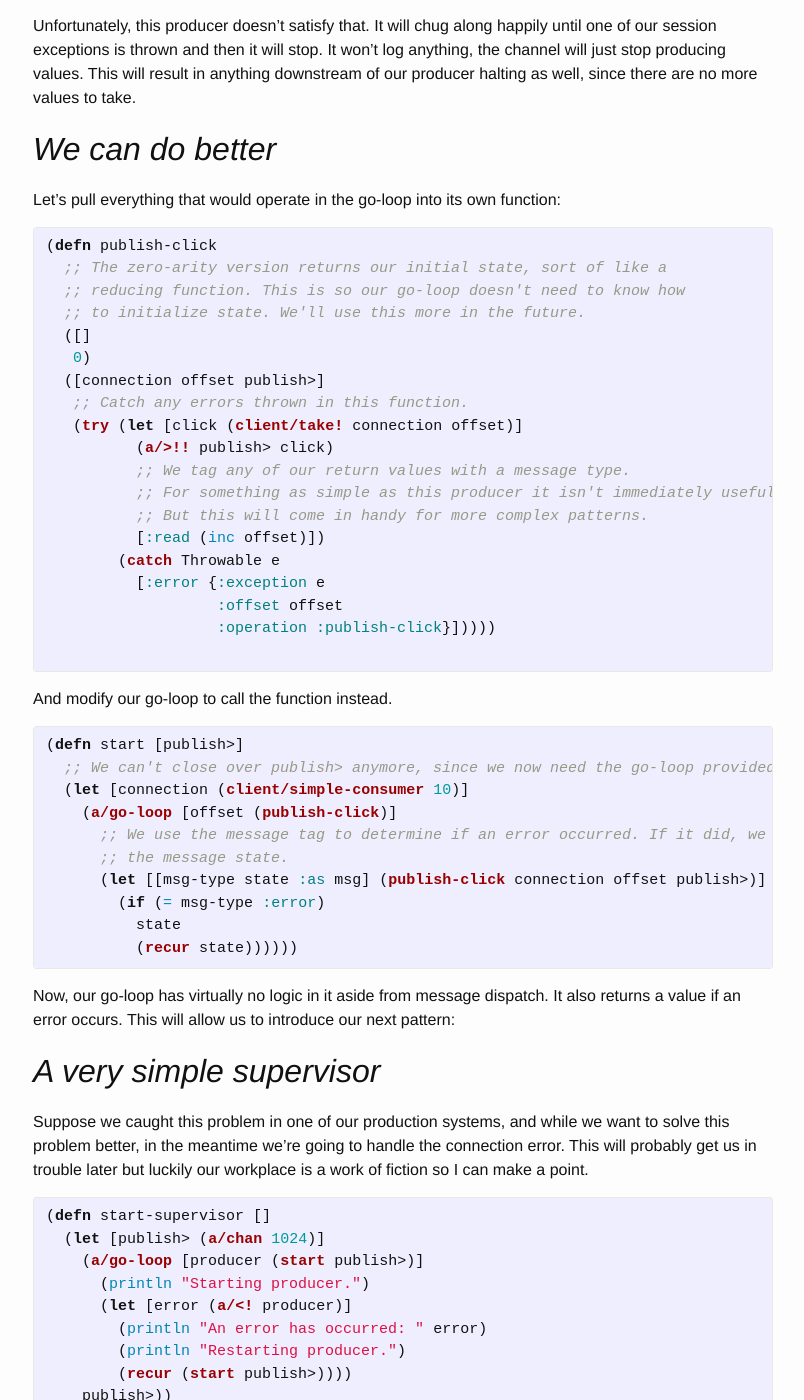
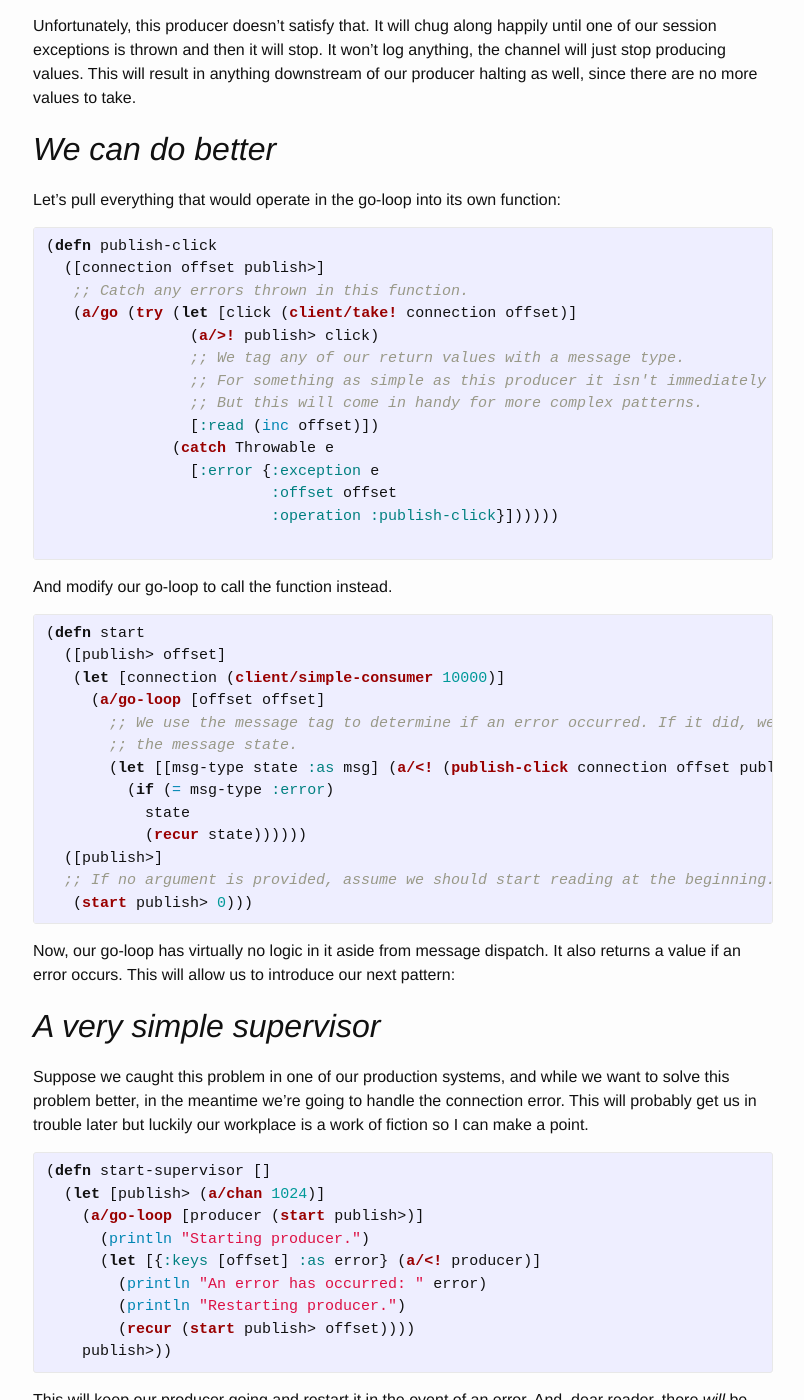
Before and after one commit to angusiguess/angusiguess.github.io-archive, a Jekyll site: the page built from _posts/2016-04-04-producers-and-error-handling.markdown, in a window 1280 px wide and 1400 px high, scrolled down 2933 px. Shown: the whole window, without its empty margins (237-1041 px from the left). Built offline with Jekyll 4.4.1, drawn with Linux system fonts in a browser that asks for light colours.

Commit message:
Update post to include fixes and feedback.

```diff
--- a/_posts/2016-04-04-producers-and-error-handling.markdown
+++ b/_posts/2016-04-04-producers-and-error-handling.markdown
@@ -86,7 +86,7 @@ Our fake client looks like this:
     [events]
   LogConsumer
   (take! [this offset]
-    (if (= 0 (rand-int 1000)) (throw (kafka-exception))
+    (if (= 0 (rand-int 1000)) (throw (kafka-exception offset))
         (try (nth events offset)
              (catch Exception e
                (throw (invalid-offset-exception offset)))))))
@@ -135,24 +135,20 @@ Let's pull everything that would operate in the go-loop into its own function:
 
 {% highlight clojure %}
 
+
 (defn publish-click
-  ;; The zero-arity version returns our initial state, sort of like a
-  ;; reducing function. This is so our go-loop doesn't need to know how
-  ;; to initialize state. We'll use this more in the future.
-  ([]
-   0)
   ([connection offset publish>]
    ;; Catch any errors thrown in this function.
-   (try (let [click (client/take! connection offset)]
-          (a/>!! publish> click)
-          ;; We tag any of our return values with a message type.
-          ;; For something as simple as this producer it isn't immediately useful
-          ;; But this will come in handy for more complex patterns.
-          [:read (inc offset)])
-        (catch Throwable e
-          [:error {:exception e
-                   :offset offset
-                   :operation :publish-click}]))))
+   (a/go (try (let [click (client/take! connection offset)]
+                (a/>! publish> click)
+                ;; We tag any of our return values with a message type.
+                ;; For something as simple as this producer it isn't immediately useful
+                ;; But this will come in handy for more complex patterns.
+                [:read (inc offset)])
+              (catch Throwable e
+                [:error {:exception e
+                         :offset offset
+                         :operation :publish-click}])))))
 
 {% endhighlight %}
 
@@ -160,16 +156,19 @@ And modify our go-loop to call the function instead.
 
 {% highlight clojure %}
 
-(defn start [publish>]
-  ;; We can't close over publish> anymore, since we now need the go-loop provided by this function.
-  (let [connection (client/simple-consumer 10)]
-    (a/go-loop [offset (publish-click)]
-      ;; We use the message tag to determine if an error occurred. If it did, we return
-      ;; the message state.
-      (let [[msg-type state :as msg] (publish-click connection offset publish>)]
-        (if (= msg-type :error)
-          state
-          (recur state))))))
+(defn start
+  ([publish> offset]
+   (let [connection (client/simple-consumer 10000)]
+     (a/go-loop [offset offset]
+       ;; We use the message tag to determine if an error occurred. If it did, we return
+       ;; the message state.
+       (let [[msg-type state :as msg] (a/<! (publish-click connection offset publish>))]
+         (if (= msg-type :error)
+           state
+           (recur state))))))
+  ([publish>]
+  ;; If no argument is provided, assume we should start reading at the beginning.
+   (start publish> 0)))
 
 {% endhighlight %}
 
@@ -188,10 +187,10 @@ later but luckily our workplace is a work of fiction so I can make a point.
   (let [publish> (a/chan 1024)]
     (a/go-loop [producer (start publish>)]
       (println "Starting producer.")
-      (let [error (a/<! producer)]
+      (let [{:keys [offset] :as error} (a/<! producer)]
         (println "An error has occurred: " error)
         (println "Restarting producer.")
-        (recur (start publish>))))
+        (recur (start publish> offset))))
     publish>))
 
 {% endhighlight %}
```
